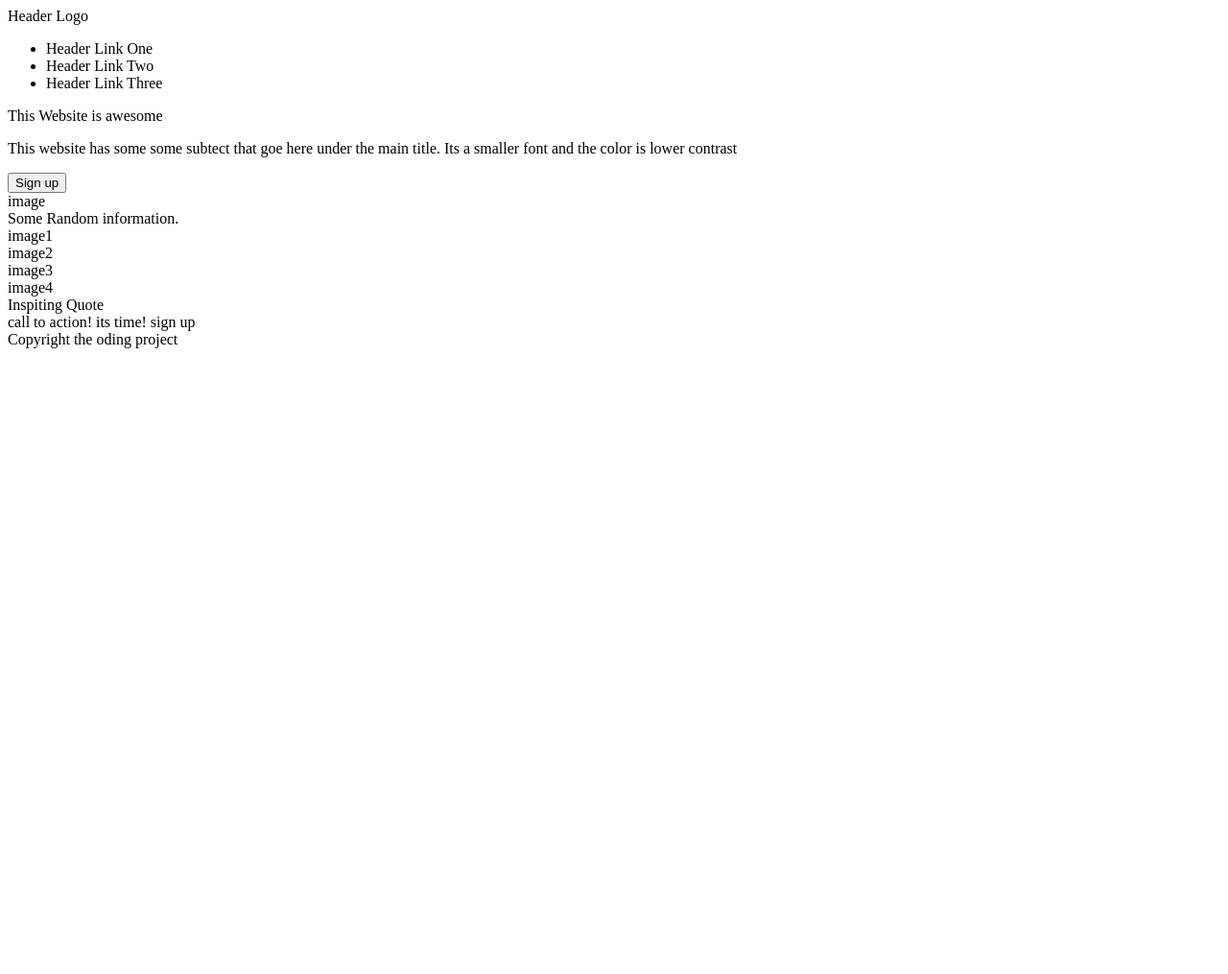
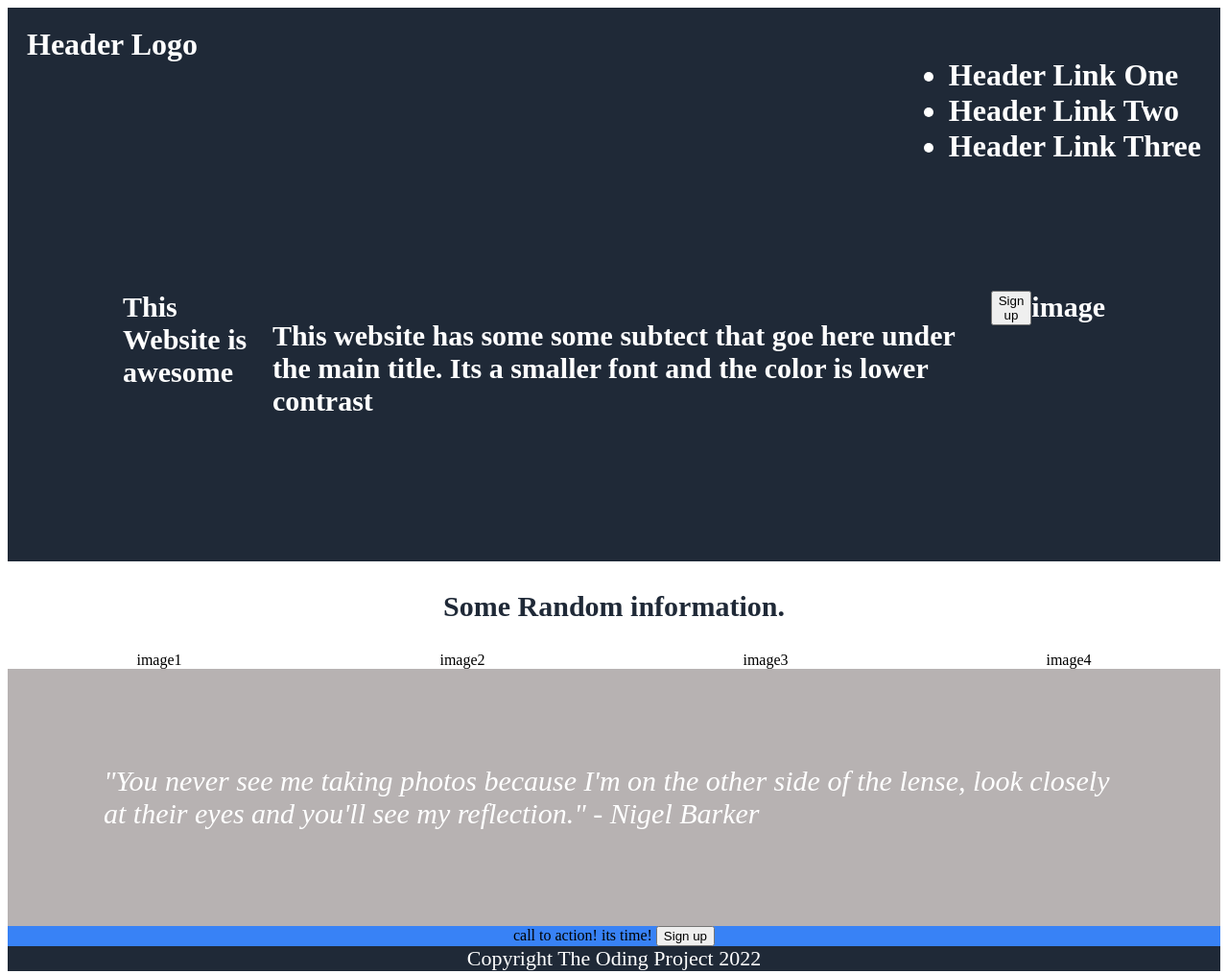
Before and after one commit to SickoCode91/gustavospersonal, a plain HTML site: page index.html in a window 1280 px wide. Shown: the whole page at 96% size. Before the commit the page ends 800 px from the top, so only its background shows below. Drawn offline with Linux system fonts and the light colour scheme.

Commit message:
making progress- Edit Index.html and Style.css

```diff
--- a/index.html
+++ b/index.html
@@ -8,26 +8,28 @@
     <title>Document</title>
 </head>
 <body>
-    <div class="Footer">
-        <div> Header Logo</div>
-        <div>
+<div class="first-box">
+    <div class="header">
+        <div class="left-links"> Header Logo</div>
+        <div class="right-links">
             <ul>
-                <li> Header Link One</li>
-                <li> Header Link Two</li>
-                <li> Header Link Three</li>
+                <li><a>Header Link One</a></li>
+                <li><a>Header Link Two</a></li>
+                <li><a>Header Link Three</a></li>
             </ul>
         </div>
     </div>
 
-    <div class="first-box">
+    <div class="content-first">
         <div> This Website is awesome</div>
         <p> This website has some some subtect that goe here under the main title. Its a smaller font and the color is lower contrast</p>
        <div class="Sign-up-button"> <button> Sign up</button></div>
         <div> image</div>
     </div>
+</div>
 
     <div class="second-box">
-        <div> Some Random information.</div>
+        <div class="rando"> Some Random information.</div>
         <div class="display-images">
             <div> image1</div>
             <div> image2</div>
@@ -37,15 +39,15 @@
      </div>
 
      <div class="third-box">
-        <div> Inspiting Quote</div>
+        <div> "You never see me taking photos because I'm on the other side of the lense, look closely at their eyes and you'll see my reflection." - Nigel Barker</div>
      </div>
 
      <div class="fourth-box">
-        <div> call to action! its time! sign up</div>
+        <div> call to action! its time! <button> Sign up</button> </div>
      </div>
 
-     <div class=" footer">
-        <div> Copyright the oding project</div>
+     <div class="footer">
+        <div> Copyright The Oding Project 2022</div>
      </div>
 
 </body>
--- a/style.css
+++ b/style.css
@@ -0,0 +1,76 @@
+body {
+        font-family:'Franklin Gothic Medium', 'Arial Narrow', Arial, sans-serif
+        margin: 0;
+        min-height: 100vh;
+        display: flex;
+        flex-direction: column;
+}
+
+.first-box {
+    color: white;
+    font-weight: 900;
+    font-size: 32px;
+    background-color: #1f2937;
+    padding: 20px;
+
+}
+
+.header {
+    display: flex;
+    flex-direction: row;
+    justify-content: space-between;
+}
+
+.content-first {
+    display: flex;
+    flex-direction: row;
+    color: white;
+    font-size: 30px;
+    padding: 100px;
+}
+
+.second-box {
+    background-color: white;
+}
+
+.third-box {
+    background-color: rgb(183, 178, 178);
+    color: white;
+    font-size: 30px;
+    font-style: italic;
+    padding: 100px;
+    display: flex;
+    justify-content: center;
+    align-items: center;
+}
+
+.rando {
+    display: flex;
+    justify-content: center;
+    align-items: center;
+    color: #1f2937;
+    font-size: 30px;
+    font-weight: bold;
+    padding: 30px;
+}
+
+.display-images {
+    display: flex;
+    flex-direction: row;
+    justify-content: space-around;
+}
+
+.fourth-box {
+    display: flex;
+    justify-content: center;
+    align-items: center;
+    background-color: #3882f6;
+}
+.footer {
+    background-color: #1f2937;
+    color: white;
+    font-size: 22px;
+    display: flex;
+    align-items: center;
+    justify-content: center;
+}
```
